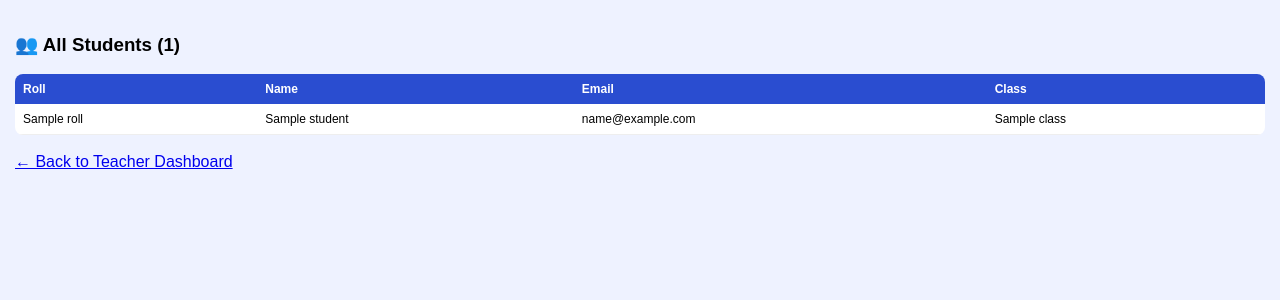
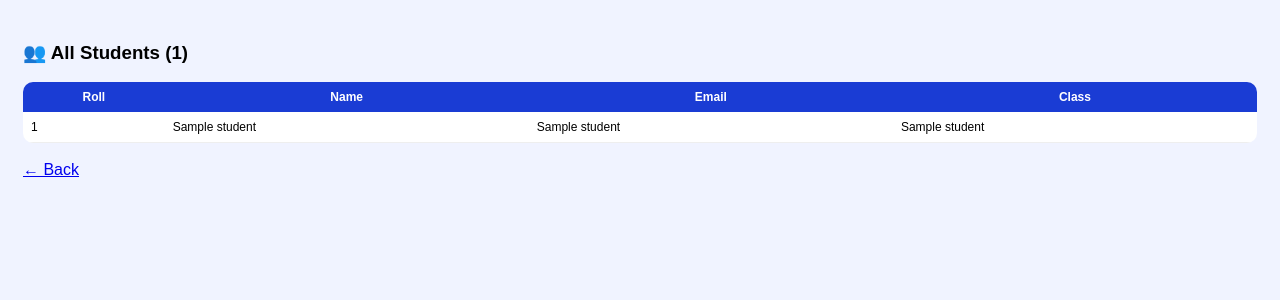
Before and after one commit to 309swara-crypto/qr-attendance, a Flask app: template templates/student_list.html in a window 1280 px wide. Shown: the top 300 px of the page. Run offline with Flask 3, Linux system fonts and the light colour scheme; the template is opened without the code that fills it: most values are stand-ins (such as "Sample title", 1, 10 or a date in 2020); some libraries are stand-ins or nearby versions.

Commit message:
Update student_list.html

```diff
--- a/templates/student_list.html
+++ b/templates/student_list.html
@@ -1,10 +1,6 @@
-<!DOCTYPE html>
-<html>
-  <head><meta name="viewport" content="width=device-width, initial-scale=1">
-<style>body{font-family:Arial;background:#eef2ff;margin:0;padding:15px}table{width:100%;background:white;border-collapse:collapse;border-radius:8px;overflow:hidden;font-size:12px}th{background:#2a4dd0;color:white;padding:8px;text-align:left}td{padding:8px;border-bottom:1px solid #eee}</style></head>
-<body>
-<h3>👥 All Students ({{students|length}})</h3>
+<!DOCTYPE html><html><head><meta name="viewport" content="width=device-width, initial-scale=1">
+<style>body{font-family:Arial;background:#f0f3ff;padding:15px}table{width:100%;background:white;border-collapse:collapse;font-size:12px;border-radius:10px;overflow:hidden}th{background:#1a3cd4;color:white;padding:8px}td{padding:8px;border-bottom:1px solid #eee}</style></head>
+<body><h3>👥 All Students ({{students|length}})</h3>
 <table><tr><th>Roll</th><th>Name</th><th>Email</th><th>Class</th></tr>
-{% for s in students %}<tr><td>{{s.roll}}</td><td>{{s.name}}</td><td>{{s.email}}</td><td>{{s.class}}</td></tr>{% endfor %}
-</table><br><a href="/teacher">← Back to Teacher Dashboard</a>
-</body></html>
+{% for s in students %}<tr><td>{{s[0]}}</td><td>{{s[1]}}</td><td>{{s[2]}}</td><td>{{s[3]}}</td></tr>{% endfor %}
+</table><br><a href="/teacher">← Back</a></body></html>
```
